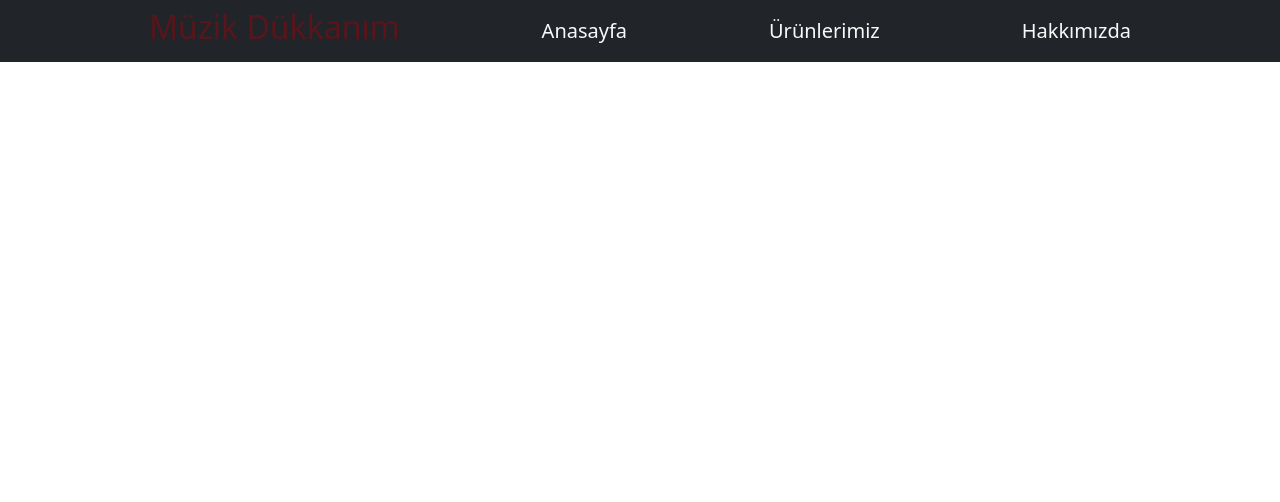
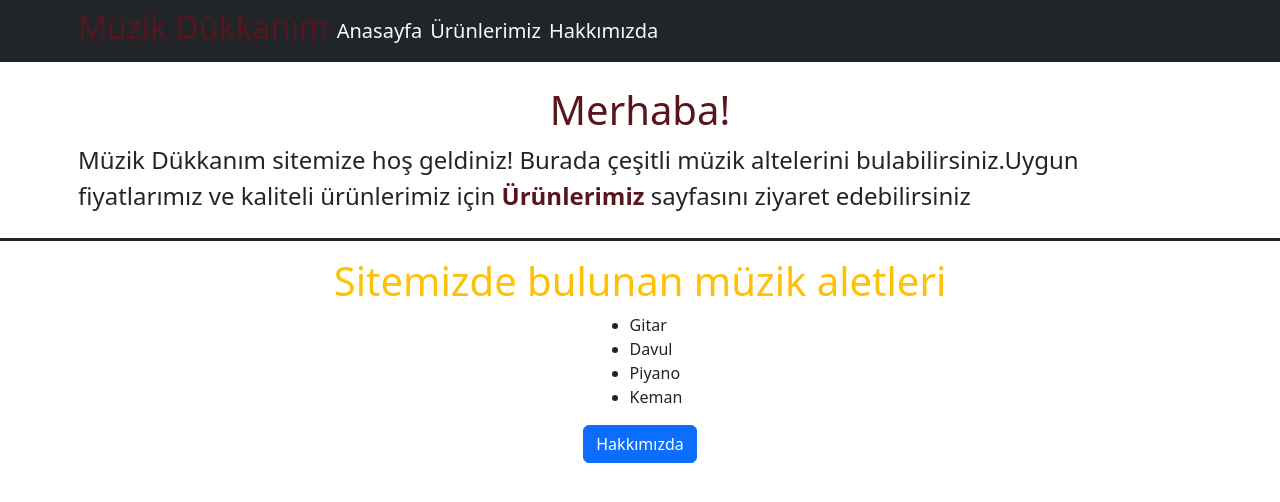
Before and after one commit to enessirn/boostrapIlkProjem, a plain HTML site: page index.html in a window 1280 px wide. Drawn offline with nearby package versions, Linux system fonts and the light colour scheme.

Commit message:
index page end

```diff
--- a/index.html
+++ b/index.html
@@ -7,17 +7,34 @@
     <link href="https://cdn.jsdelivr.net/npm/bootstrap@5.3.0-alpha1/dist/css/bootstrap.min.css" rel="stylesheet" integrity="sha384-GLhlTQ8iRABdZLl6O3oVMWSktQOp6b7In1Zl3/Jr59b6EGGoI1aFkw7cmDA6j6gD" crossorigin="anonymous">
   </head>
   <body>
-   <section class="container-fluid bg-dark p-2">
-        <div class="container d-flex flex-row justify-content-around gap-2 align-items-center">
+   <section class="container-fluid bg-dark">
+        <div class="container d-flex flex-row gap-2 align-items-center p-2">
             <h2><a class="text-danger-emphasis text-decoration-none" href="index.html">Müzik Dükkanım</a></h2>
             <a class="text-light text-decoration-none fs-5" href="index.html">Anasayfa</a>
             <a class="text-light text-decoration-none fs-5" href="products.html">Ürünlerimiz</a>
             <a class="text-light text-decoration-none fs-5" href="about-us.html">Hakkımızda</a>
-
-
         </div>
    </section>
+   <div class="container-fluid border-3 border-bottom border-top-0 border-start-0 border-end-0 border-dark mt-3">
+    <div class="container p-2">
+        <div class="baslik text-danger-emphasis text-center"><h1>Merhaba!</h1></div>
+        <p class="fs-4">Müzik Dükkanım sitemize hoş geldiniz! Burada çeşitli müzik altelerini bulabilirsiniz.Uygun fiyatlarımız ve kaliteli ürünlerimiz için <a class="text-danger-emphasis fw-bold text-decoration-none" href="products.html">Ürünlerimiz</a> sayfasını ziyaret edebilirsiniz</p>
+    </div>
+   </div>
+<div class="container-fluid">
+    <div class="container d-flex justify-content-center
+    align-items-center flex-column">
+        <h1 class="text-center text-warning mt-3">Sitemizde bulunan müzik aletleri</h1>
+        <ul>
+            <li>Gitar</li>
+            <li>Davul</li>
+            <li>Piyano</li>
+            <li>Keman</li>
+        </ul>
 
+        <a href="about-us.html"><button class="btn btn-primary">Hakkımızda</button></a>
+    </div>
+</div>
 
 
 
```
